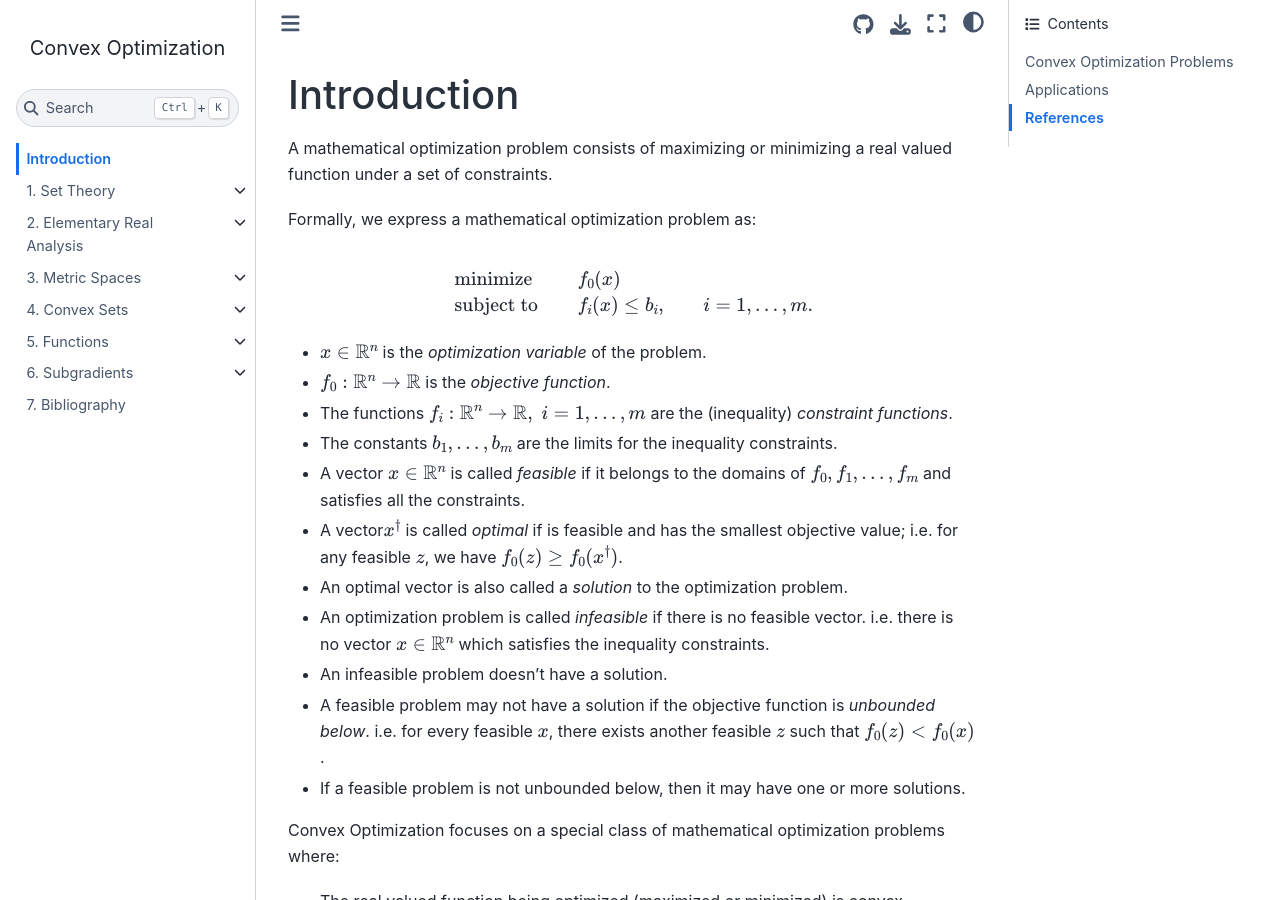
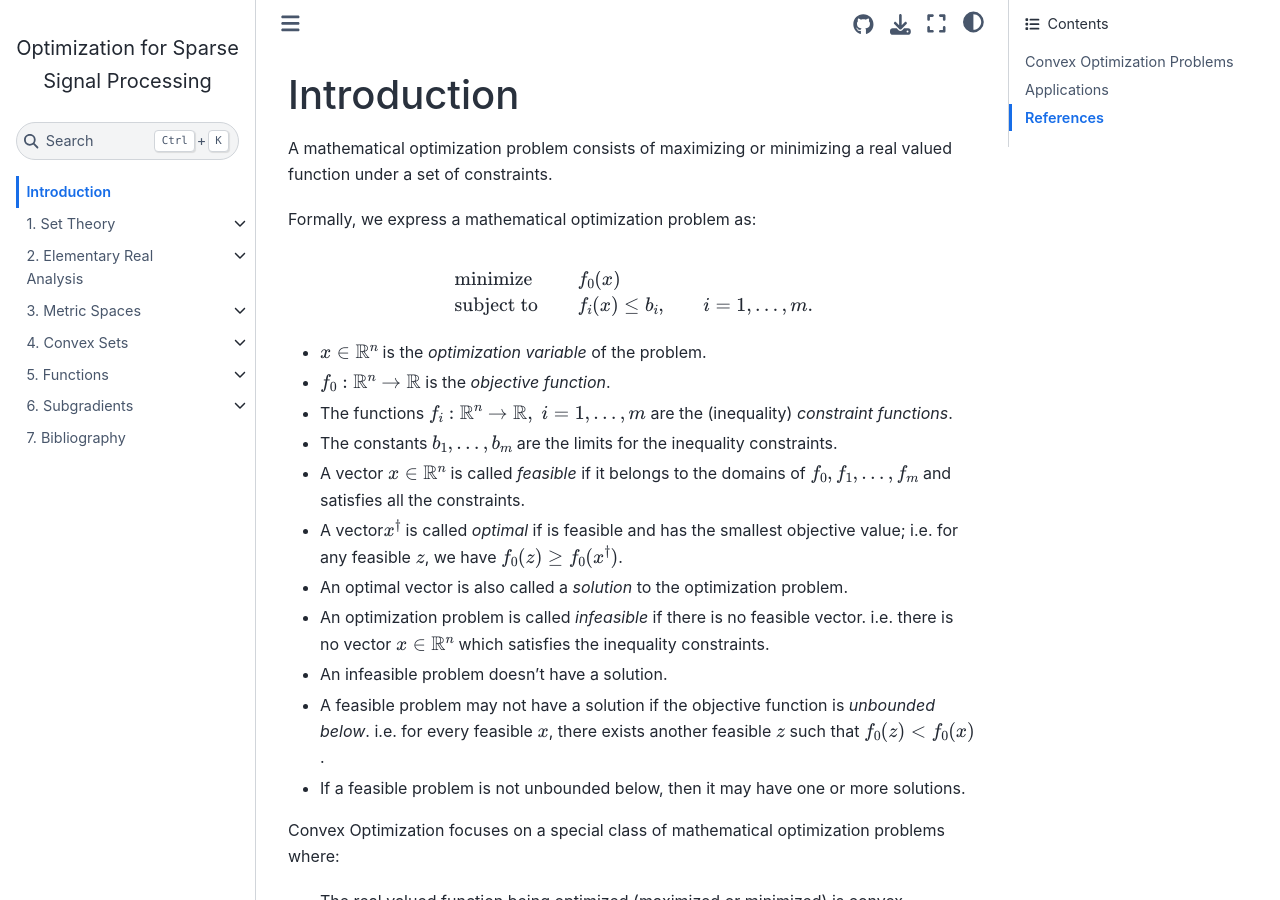
Before and after one commit to shailesh1729/tisp, a Jupyter Book: the page built from book/intro.md, in a window 1280 px wide and 900 px high. Built offline with Jupyter Book 1.0.4 settings and Sphinx 7.4.7 and the Sphinx Book theme 1.1.4, drawn with Linux system fonts in a browser that asks for light colours; cross-references to code outside the pages are shown as plain code; some of the changed lines change nothing that is shown.

Commit message:
title change, bold letter commands

```diff
--- a/book/_config.yml
+++ b/book/_config.yml
@@ -1,11 +1,8 @@
 # Book settings
-# Learn more at https://jupyterbook.org/customize/config.html
 
-title: Convex Optimization
+title: Optimization for Sparse Signal Processing
 author: Shailesh Kumar
 
-# Force re-execution of notebooks on each build.
-# See https://jupyterbook.org/content/execute.html
 execute:
   execute_notebooks: force
 
@@ -189,3 +186,58 @@
           "Closure": ["\\overline{#1}", 1]
           "interior": "\\mathrm{int}\\,"
           "relint": "\\mathrm{rel}\\,\\mathrm{int}\\,"
+          # boldface letters
+          "b0": "\\mathbf{0}"
+          "b1": "\\mathbf{1}"
+          "ba": "\\mathbf{a}"
+          "bb": "\\mathbf{b}"
+          "bc": "\\mathbf{c}"
+          "bd": "\\mathbf{d}"
+          "be": "\\mathbf{e}"
+          "bf": "\\mathbf{f}"
+          "bg": "\\mathbf{g}"
+          "bh": "\\mathbf{h}"
+          "bi": "\\mathbf{i}"
+          "bj": "\\mathbf{j}"
+          "bk": "\\mathbf{k}"
+          "bl": "\\mathbf{l}"
+          "bm": "\\mathbf{m}"
+          "bn": "\\mathbf{n}"
+          "bo": "\\mathbf{o}"
+          "bp": "\\mathbf{p}"
+          "bq": "\\mathbf{q}"
+          "br": "\\mathbf{r}"
+          "bs": "\\mathbf{s}"
+          "bt": "\\mathbf{t}"
+          "bu": "\\mathbf{u}"
+          "bv": "\\mathbf{v}"
+          "bw": "\\mathbf{w}"
+          "bx": "\\mathbf{x}"
+          "by": "\\mathbf{y}"
+          "bz": "\\mathbf{z}"
+          "bA": "\\mathbf{A}"
+          "bB": "\\mathbf{B}"
+          "bC": "\\mathbf{C}"
+          "bD": "\\mathbf{D}"
+          "bE": "\\mathbf{E}"
+          "bF": "\\mathbf{F}"
+          "bG": "\\mathbf{G}"
+          "bH": "\\mathbf{H}"
+          "bI": "\\mathbf{I}"
+          "bJ": "\\mathbf{J}"
+          "bK": "\\mathbf{K}"
+          "bL": "\\mathbf{L}"
+          "bM": "\\mathbf{M}"
+          "bN": "\\mathbf{N}"
+          "bO": "\\mathbf{O}"
+          "bP": "\\mathbf{P}"
+          "bQ": "\\mathbf{Q}"
+          "bR": "\\mathbf{R}"
+          "bS": "\\mathbf{S}"
+          "bT": "\\mathbf{T}"
+          "bU": "\\mathbf{U}"
+          "bV": "\\mathbf{V}"
+          "bW": "\\mathbf{W}"
+          "bX": "\\mathbf{X}"
+          "bY": "\\mathbf{Y}"
+          "bZ": "\\mathbf{Z}"
```
